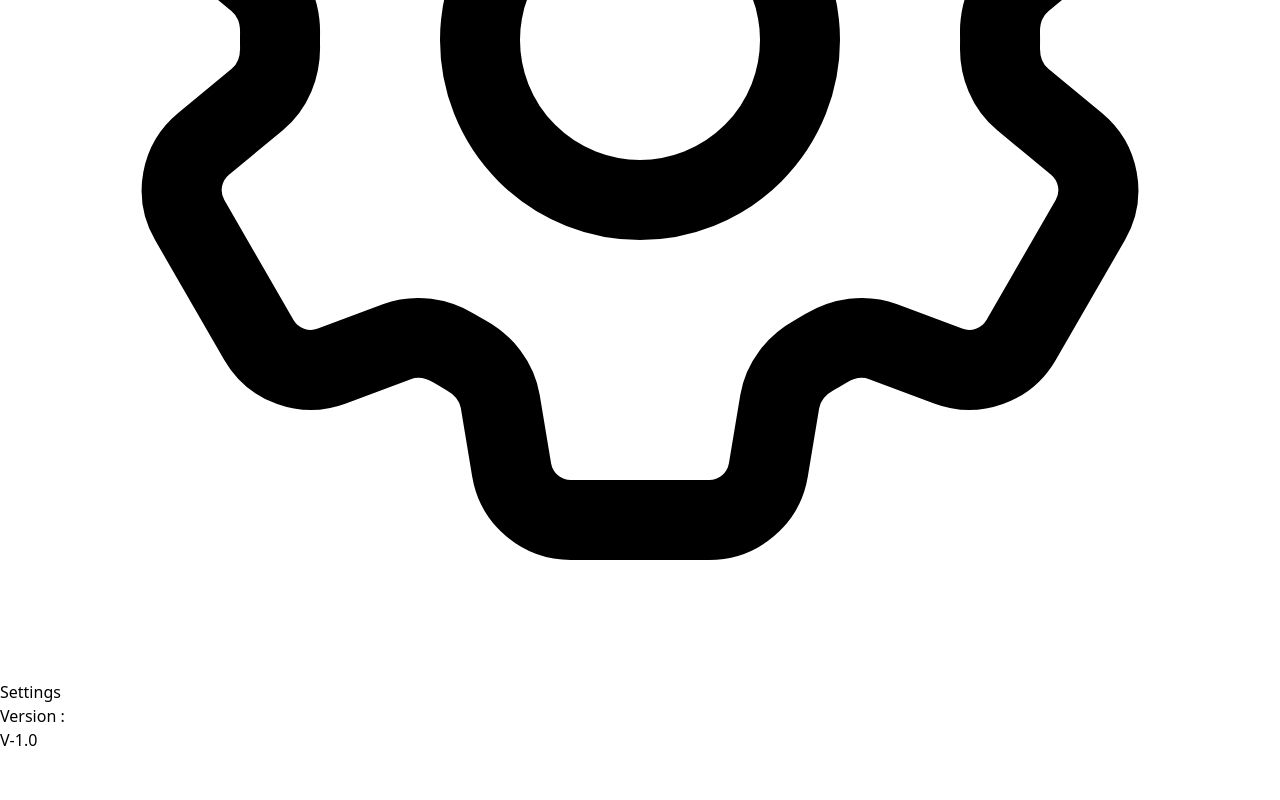
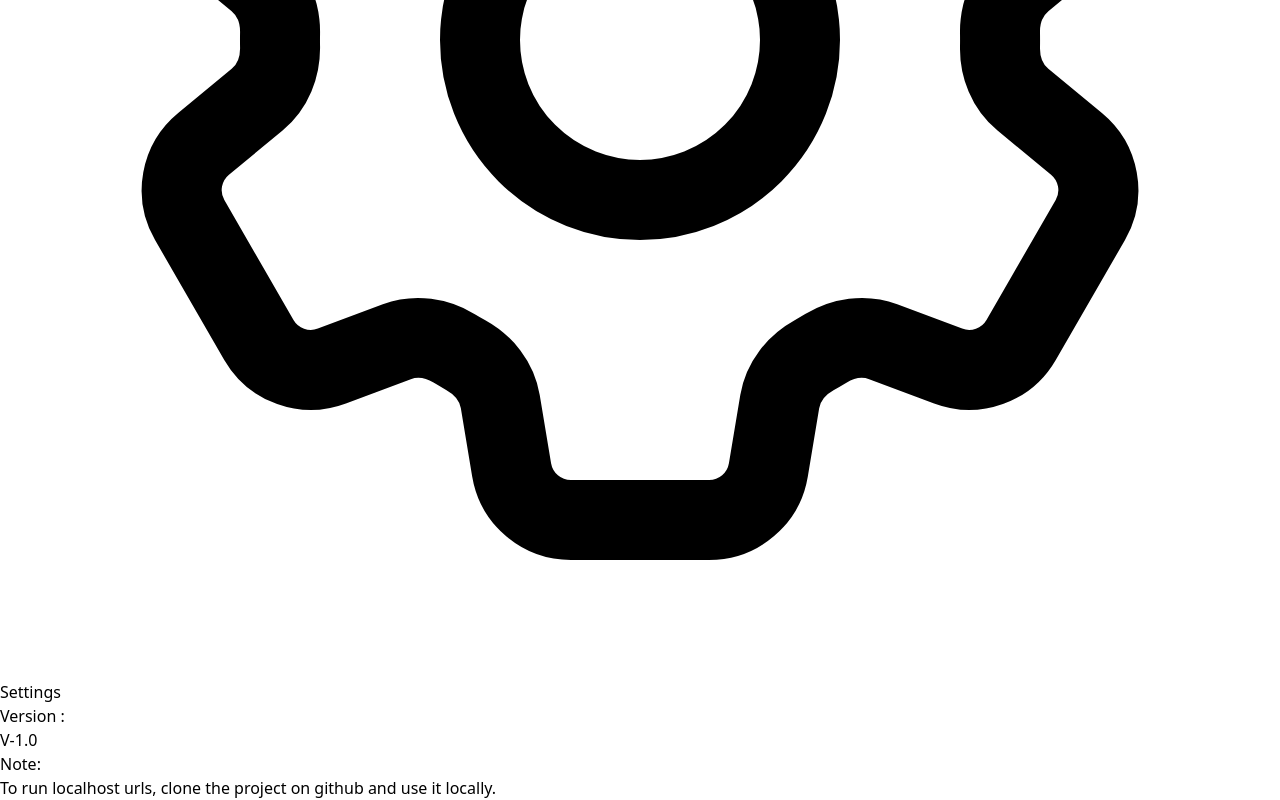
Before and after one commit to Abhi200206/PullSurge, a React (Vite) app: page /setting in a window 1280 px wide. Shown: the part 744-1544 px from the top of the page. Before the commit the page ends 1496 px from the top, so only its background shows below. Built offline with nearby package versions, Linux system fonts and the light colour scheme.

Commit message:
updated settings

```diff
--- a/src/components/Result.tsx
+++ b/src/components/Result.tsx
@@ -14,7 +14,7 @@ export default function Result({status}:{status:number})
            </div>
         </div>
         <div>
-            <p>{result}</p>
+            <p className=" whitespace-pre-wrap">{result}</p>
         </div>
     </div>
 }
--- a/src/pages/Settings.tsx
+++ b/src/pages/Settings.tsx
@@ -1,10 +1,15 @@
 export default function Settings() {
-    return <div className="flex justify-center ">
-        <div>
+    return <div >
+        <div className="flex justify-center ">
             <div className="flex gap-2 items-center h-[200px] ">
                 <p className="font-bold">Version :</p>
                 <p className="text-slate-500">V-1.0</p>
             </div>
+
+        </div>
+        <div className="flex justify-center items-center">
+            <p className="pr-2">Note:</p>
+        <p className="text-slate-800 font-bold text-lg my-2">To run localhost urls, clone the project on github and use it locally.</p>
         </div>
     </div>
 }
```
